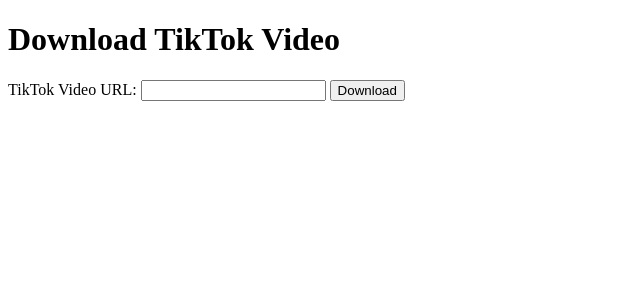
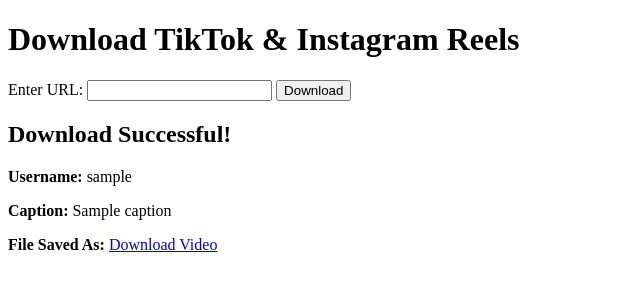
Before and after one commit to troveski/Tiktok_downloader, a Flask app: template templates/index.html in a window 1280 px wide. Shown: the top 300 px of the page, without its empty margins (0-640 px from the left). Run offline with Flask 2, Linux system fonts and the light colour scheme; the template is opened without the code that fills it: most values are stand-ins (such as "Sample title", 1, 10 or a date in 2020).

Commit message:
reels and captions

```diff
--- a/app.py
+++ b/app.py
@@ -6,26 +6,37 @@
 
 @app.route('/', methods=['GET', 'POST'])
 def index():
+    username = None
+    caption = None
+    video_filename = None
+
     if request.method == 'POST':
         url = request.form['url']
-        if 'tiktok.com' in url:
+        if 'tiktok.com' in url or 'instagram.com/reel' in url:  # ✅ Detects both TikTok & Instagram
             try:
                 ydl_opts = {
-                    'outtmpl': 'downloads/%(id)s.%(ext)s',  # Uses a short unique ID instead of the title
+                    'outtmpl': 'downloads/%(id)s.%(ext)s',  # Keeps filename unique (by video ID)
                     'format': 'best',
                 }
                 with yt_dlp.YoutubeDL(ydl_opts) as ydl:
-                    info_dict = ydl.extract_info(url, download=True)
-                    video_title = ydl.prepare_filename(info_dict)
-                    return send_file(video_title, as_attachment=True)
+                    info_dict = ydl.extract_info(url, download=True)  # Extract metadata
+                    video_filename = f"downloads/{info_dict.get('id', 'unknown')}.{info_dict.get('ext', 'mp4')}"
+                    username = info_dict.get('uploader', 'Unknown User')  # Extract username
+                    caption = info_dict.get('description', 'No Caption Available')  # Extract caption
+
+                    # Render the page with the username, caption, and filename
+                    return render_template('index.html',
+                                           video_filename=video_filename,
+                                           username=username,
+                                           caption=caption)
             except Exception as e:
                 return f"Error: {str(e)}"
         else:
-            return "Invalid URL. Please enter a valid TikTok URL."
-    return render_template('index.html')
+            return "Invalid URL. Please enter a valid TikTok or Instagram Reel URL."
+
+    return render_template('index.html', video_filename=None, username=None, caption=None)
 
 if __name__ == '__main__':
-    app.run(port=5001)
     if not os.path.exists('downloads'):
         os.makedirs('downloads')
-    app.run(debug=True)
+    app.run(host='0.0.0.0', port=5001, debug=True)  # ✅ Running on port 5001
--- a/templates/index.html
+++ b/templates/index.html
@@ -3,14 +3,22 @@
 <head>
     <meta charset="UTF-8">
     <meta name="viewport" content="width=device-width, initial-scale=1.0">
-    <title>TikTok Video Downloader</title>
+    <title>Video Downloader</title>
 </head>
 <body>
-    <h1>Download TikTok Video</h1>
+    <h1>Download TikTok & Instagram Reels</h1>
+
     <form method="POST">
-        <label for="url">TikTok Video URL:</label>
+        <label for="url">Enter URL:</label>
         <input type="url" id="url" name="url" required>
         <button type="submit">Download</button>
     </form>
+
+    {% if video_filename %}
+        <h2>Download Successful!</h2>
+        <p><strong>Username:</strong> {{ username }}</p>
+        <p><strong>Caption:</strong> {{ caption }}</p>
+        <p><strong>File Saved As:</strong> <a href="{{ video_filename }}" download>Download Video</a></p>
+    {% endif %}
 </body>
 </html>
```
Also changed, not shown: 1 other file.
